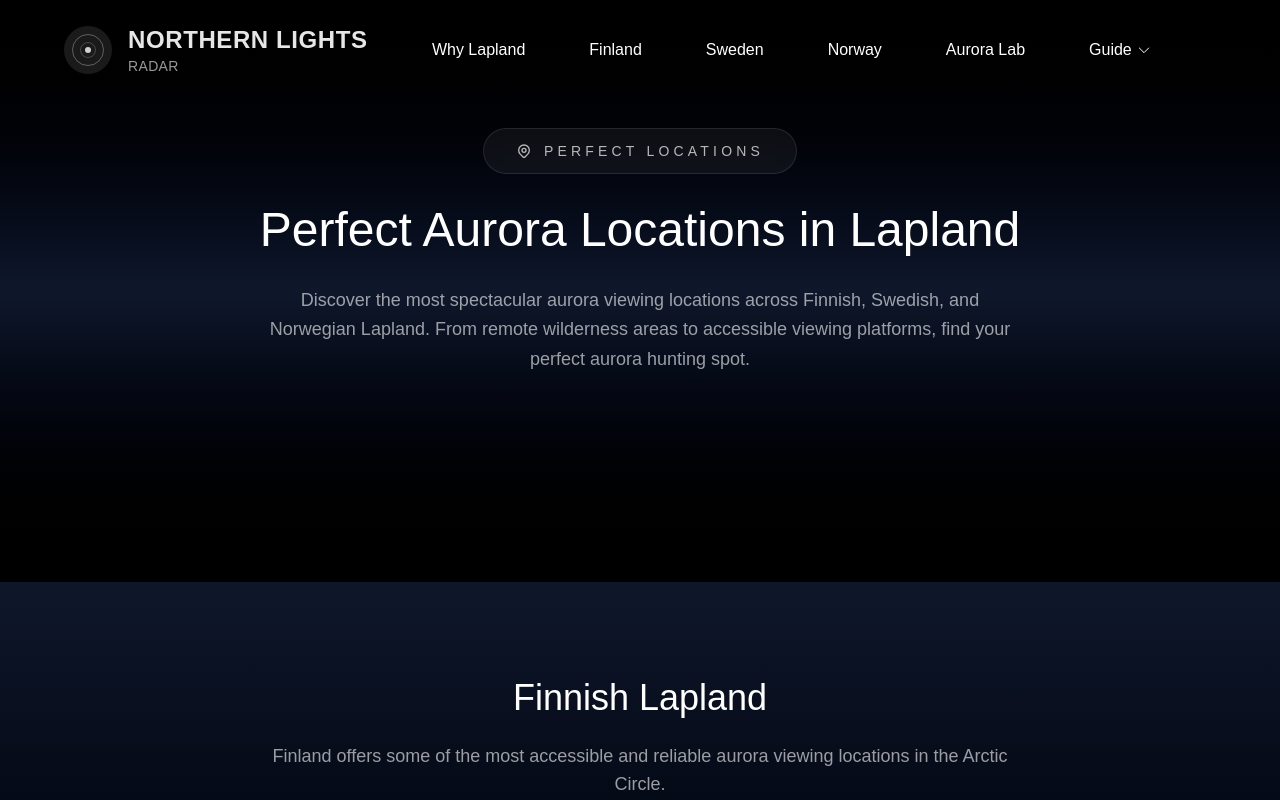
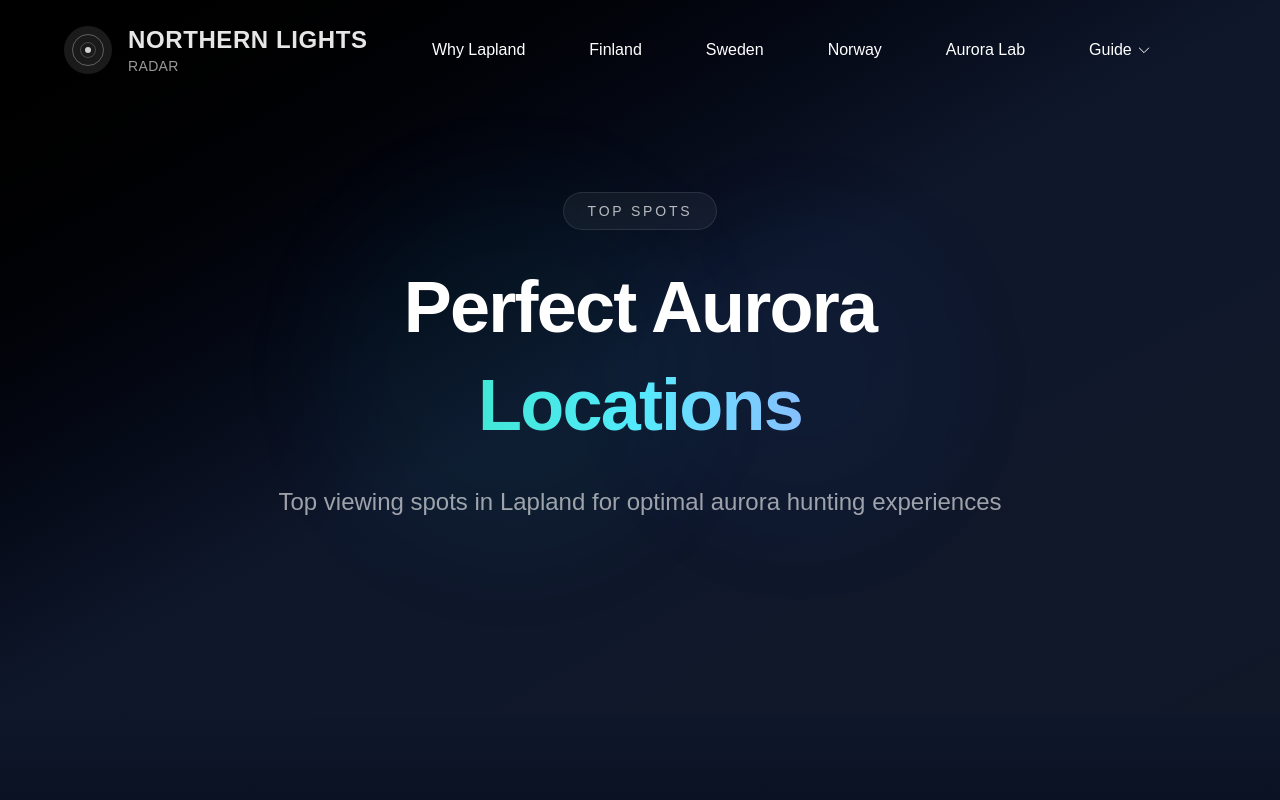
Before and after one commit to kirkkis-pixel/northern-lights-radar, a Next.js app: page /guide/perfect-locations in a window 1280 px wide. Shown: the top 800 px of the page. Built offline with nearby package versions, Linux system fonts and the light colour scheme.

Commit message:
Batch 2: Update guide pages hero sections and SEO - Perfect Locations, Equipment Checklist

```diff
--- a/src/app/guide/equipment-checklist/page.tsx
+++ b/src/app/guide/equipment-checklist/page.tsx
@@ -3,9 +3,25 @@ import RegionalNavigation from '@/components/RegionalNavigation';
 import Link from 'next/link';
 
 export const metadata: Metadata = {
-  title: 'Aurora Equipment Checklist - Northern Lights Radar',
-  description: 'Complete equipment checklist for aurora hunting in Lapland. Essential gear for staying warm, comfortable, and capturing stunning northern lights photos.',
-  keywords: 'aurora equipment, northern lights gear, Lapland equipment, aurora photography gear, winter gear checklist, aurora hunting equipment',
+  title: 'Aurora Equipment Checklist - Essential Gear List',
+  description: 'Complete equipment checklist for aurora hunting in Lapland. Essential gear for staying warm, comfortable, and capturing stunning northern lights photos. Includes clothing, photography equipment, and safety gear recommendations.',
+  keywords: 'aurora equipment, northern lights gear, Lapland equipment, aurora photography gear, winter gear checklist, aurora hunting equipment, essential aurora gear, aurora gear list',
+  openGraph: {
+    title: 'Aurora Equipment Checklist - Essential Gear List',
+    description: 'Complete equipment checklist for aurora hunting in Lapland.',
+    type: 'article',
+    locale: 'en_US',
+    url: 'https://northernlightsradar.com/guide/equipment-checklist',
+    siteName: 'Northern Lights Radar',
+  },
+  twitter: {
+    card: 'summary_large_image',
+    title: 'Aurora Equipment Checklist - Essential Gear List',
+    description: 'Complete equipment checklist for aurora hunting in Lapland.',
+  },
+  alternates: {
+    canonical: 'https://northernlightsradar.com/guide/equipment-checklist',
+  },
 };
 
 export default function EquipmentChecklistPage() {
@@ -15,21 +31,26 @@ export default function EquipmentChecklistPage() {
         <RegionalNavigation />
 
         {/* Hero Section */}
-        <div className="relative py-32 bg-gradient-to-b from-black via-slate-900 to-black">
-          <div className="max-w-6xl mx-auto px-12">
-            <div className="text-center mb-20">
-              <div className="inline-flex items-center px-8 py-3 bg-white/5 backdrop-blur-sm rounded-full border border-white/10 mb-8">
-                <svg className="w-4 h-4 text-white/70 mr-3" fill="none" stroke="currentColor" viewBox="0 0 24 24">
-                  <path strokeLinecap="round" strokeLinejoin="round" strokeWidth={2} d="M9 5H7a2 2 0 00-2 2v10a2 2 0 002 2h8a2 2 0 002-2V7a2 2 0 00-2-2h-2M9 5a2 2 0 002 2h2a2 2 0 002-2M9 5a2 2 0 012-2h2a2 2 0 012 2m-3 7h3m-3 4h3m-6-4h.01M9 16h.01" />
-                </svg>
-                <span className="text-sm font-light text-white/70 tracking-[0.3em] uppercase">Equipment Checklist</span>
+        <div className="relative bg-gradient-to-br from-black via-slate-900 to-gray-900 py-32 pt-24 overflow-hidden">
+          {/* Background Elements */}
+          <div className="absolute inset-0">
+            <div className="absolute top-1/4 left-1/4 w-96 h-96 bg-cyan-500/5 rounded-full blur-3xl animate-pulse" />
+            <div className="absolute bottom-1/4 right-1/4 w-80 h-80 bg-blue-500/5 rounded-full blur-3xl animate-pulse delay-1000" />
+          </div>
+
+          <div className="relative z-10 max-w-6xl mx-auto px-12 text-center pt-24">
+            <div className="mb-16">
+              <div className="inline-flex items-center px-6 py-2 bg-white/5 backdrop-blur-sm rounded-full border border-white/10 mb-8">
+                <span className="text-sm font-light text-white/70 tracking-[0.2em] uppercase">Essential Gear</span>
               </div>
-              <h1 className="text-5xl font-thin text-white mb-8">
-                Aurora Equipment Checklist
+              <h1 className="text-6xl md:text-7xl font-bold text-white mb-8 tracking-tight leading-tight">
+                <div className="text-white mb-2">Aurora Equipment</div>
+                <div className="text-cyan-300/90 bg-gradient-to-r from-green-400 via-cyan-300 via-blue-400 to-purple-500 bg-clip-text text-transparent">
+                  Checklist
+                </div>
               </h1>
-              <p className="text-lg text-white/60 font-light max-w-3xl mx-auto leading-relaxed">
-                Essential equipment for successful aurora hunting in Lapland. From clothing to photography gear,
-                ensure you're prepared for extreme Arctic conditions and unforgettable aurora experiences.
+              <p className="text-xl md:text-2xl text-white/60 font-light max-w-4xl mx-auto leading-relaxed mb-6">
+                Essential gear list for successful aurora hunting and photography
               </p>
             </div>
           </div>
--- a/src/app/guide/perfect-locations/page.tsx
+++ b/src/app/guide/perfect-locations/page.tsx
@@ -3,9 +3,25 @@ import RegionalNavigation from '@/components/RegionalNavigation';
 import Link from 'next/link';
 
 export const metadata: Metadata = {
-  title: 'Perfect Aurora Locations in Lapland - Northern Lights Radar',
-  description: 'Discover the best aurora viewing locations across Finnish, Swedish, and Norwegian Lapland. Expert recommendations for optimal aurora hunting spots.',
-  keywords: 'aurora locations, northern lights spots, Lapland viewing locations, aurora hunting spots, Finland aurora, Sweden aurora, Norway aurora',
+  title: 'Perfect Aurora Locations in Lapland - Top Viewing Spots',
+  description: 'Discover the best aurora viewing locations across Finnish, Swedish, and Norwegian Lapland. Expert recommendations for optimal aurora hunting spots with detailed location guides, accessibility information, and viewing tips.',
+  keywords: 'aurora locations, northern lights spots, Lapland viewing locations, aurora hunting spots, Finland aurora, Sweden aurora, Norway aurora, best aurora locations, aurora viewing spots',
+  openGraph: {
+    title: 'Perfect Aurora Locations in Lapland - Top Viewing Spots',
+    description: 'Discover the best aurora viewing locations across Finnish, Swedish, and Norwegian Lapland.',
+    type: 'article',
+    locale: 'en_US',
+    url: 'https://northernlightsradar.com/guide/perfect-locations',
+    siteName: 'Northern Lights Radar',
+  },
+  twitter: {
+    card: 'summary_large_image',
+    title: 'Perfect Aurora Locations in Lapland - Top Viewing Spots',
+    description: 'Discover the best aurora viewing locations across Finnish, Swedish, and Norwegian Lapland.',
+  },
+  alternates: {
+    canonical: 'https://northernlightsradar.com/guide/perfect-locations',
+  },
 };
 
 export default function PerfectLocationsPage() {
@@ -15,22 +31,26 @@ export default function PerfectLocationsPage() {
         <RegionalNavigation />
 
         {/* Hero Section */}
-        <div className="relative py-32 bg-gradient-to-b from-black via-slate-900 to-black">
-          <div className="max-w-6xl mx-auto px-12">
-            <div className="text-center mb-20">
-              <div className="inline-flex items-center px-8 py-3 bg-white/5 backdrop-blur-sm rounded-full border border-white/10 mb-8">
-                <svg className="w-4 h-4 text-white/70 mr-3" fill="none" stroke="currentColor" viewBox="0 0 24 24">
-                  <path strokeLinecap="round" strokeLinejoin="round" strokeWidth={2} d="M17.657 16.657L13.414 20.9a1.998 1.998 0 01-2.827 0l-4.244-4.243a8 8 0 1111.314 0z" />
-                  <path strokeLinecap="round" strokeLinejoin="round" strokeWidth={2} d="M15 11a3 3 0 11-6 0 3 3 0 016 0z" />
-                </svg>
-                <span className="text-sm font-light text-white/70 tracking-[0.3em] uppercase">Perfect Locations</span>
+        <div className="relative bg-gradient-to-br from-black via-slate-900 to-gray-900 py-32 pt-24 overflow-hidden">
+          {/* Background Elements */}
+          <div className="absolute inset-0">
+            <div className="absolute top-1/4 left-1/4 w-96 h-96 bg-cyan-500/5 rounded-full blur-3xl animate-pulse" />
+            <div className="absolute bottom-1/4 right-1/4 w-80 h-80 bg-blue-500/5 rounded-full blur-3xl animate-pulse delay-1000" />
+          </div>
+
+          <div className="relative z-10 max-w-6xl mx-auto px-12 text-center pt-24">
+            <div className="mb-16">
+              <div className="inline-flex items-center px-6 py-2 bg-white/5 backdrop-blur-sm rounded-full border border-white/10 mb-8">
+                <span className="text-sm font-light text-white/70 tracking-[0.2em] uppercase">Top Spots</span>
               </div>
-              <h1 className="text-5xl font-thin text-white mb-8">
-                Perfect Aurora Locations in Lapland
+              <h1 className="text-6xl md:text-7xl font-bold text-white mb-8 tracking-tight leading-tight">
+                <div className="text-white mb-2">Perfect Aurora</div>
+                <div className="text-cyan-300/90 bg-gradient-to-r from-green-400 via-cyan-300 via-blue-400 to-purple-500 bg-clip-text text-transparent">
+                  Locations
+                </div>
               </h1>
-              <p className="text-lg text-white/60 font-light max-w-3xl mx-auto leading-relaxed">
-                Discover the most spectacular aurora viewing locations across Finnish, Swedish, and Norwegian Lapland.
-                From remote wilderness areas to accessible viewing platforms, find your perfect aurora hunting spot.
+              <p className="text-xl md:text-2xl text-white/60 font-light max-w-4xl mx-auto leading-relaxed mb-6">
+                Top viewing spots in Lapland for optimal aurora hunting experiences
               </p>
             </div>
           </div>
```
